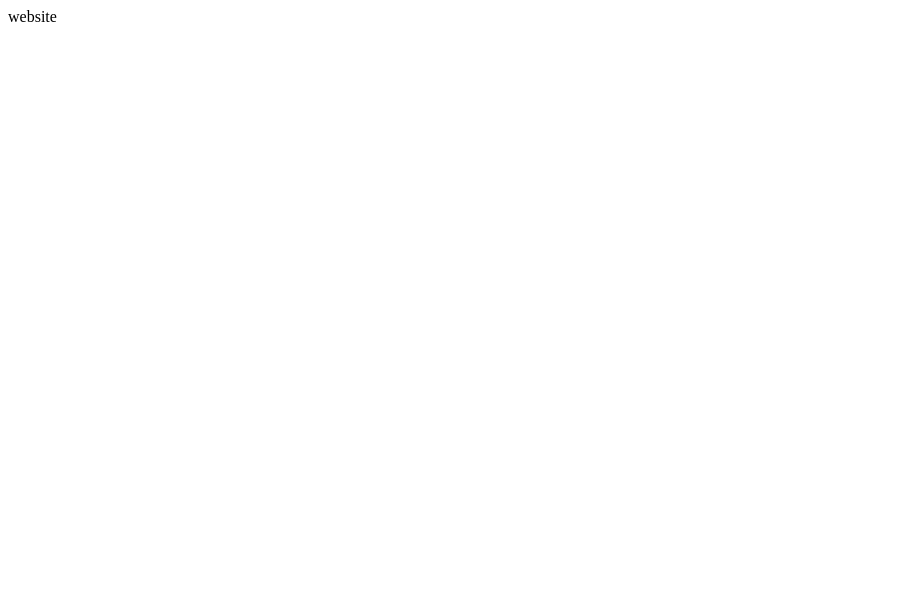
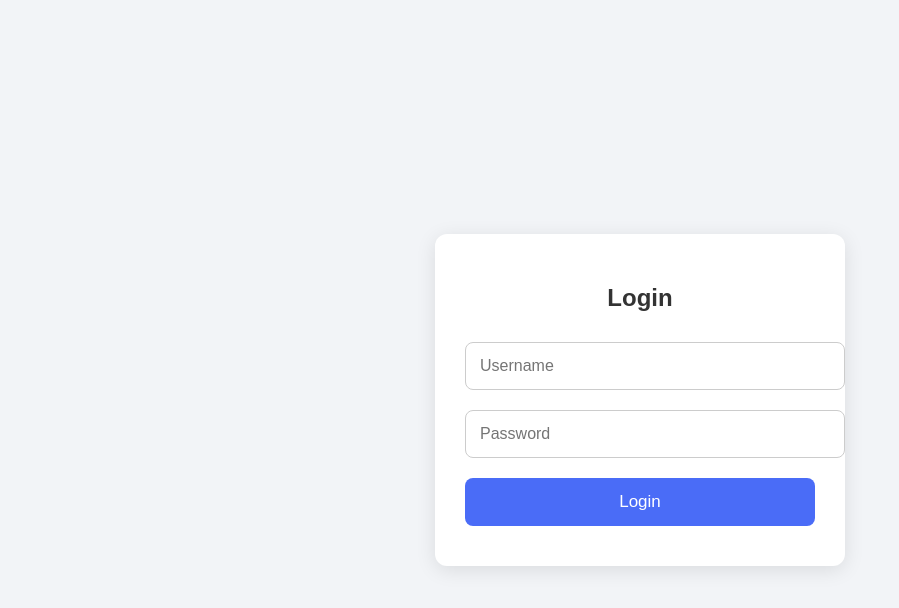
Before and after one commit to gethin101/splashin, a plain HTML site: page index.html in a window 1280 px wide. Shown: the whole page, without its empty margins (0-899 px from the left). Drawn offline with Linux system fonts and the light colour scheme.

Commit message:
Update index.html

```diff
--- a/index.html
+++ b/index.html
@@ -1 +1,145 @@
-website
+<!DOCTYPE html>
+<html lang="en">
+<head>
+    <meta charset="UTF-8">
+    <meta name="viewport" content="width=device-width, initial-scale=1.0">
+    <title>Splashin Login</title>
+
+    <style>
+        body {
+            margin: 0;
+            padding: 0;
+            font-family: Arial, sans-serif;
+            background: #f2f4f7;
+            display: flex;
+            justify-content: center;
+            align-items: center;
+            height: 100vh;
+        }
+
+        .login-box {
+            background: white;
+            padding: 30px;
+            width: 90%;
+            max-width: 350px;
+            border-radius: 12px;
+            box-shadow: 0 4px 20px rgba(0,0,0,0.1);
+            text-align: center;
+        }
+
+        h2 {
+            margin-bottom: 20px;
+            font-weight: 600;
+            color: #333;
+            font-size: 24px;
+        }
+
+        input {
+            width: 100%;
+            padding: 14px;
+            margin: 10px 0;
+            border-radius: 8px;
+            border: 1px solid #ccc;
+            font-size: 16px;
+        }
+
+        button {
+            width: 100%;
+            padding: 14px;
+            background: #4a6cf7;
+            color: white;
+            border: none;
+            border-radius: 8px;
+            font-size: 17px;
+            cursor: pointer;
+            margin-top: 10px;
+        }
+
+        button:hover {
+            background: #3c59d4;
+        }
+
+        .error {
+            color: red;
+            margin-top: 10px;
+            font-size: 15px;
+        }
+
+        @media (max-width: 400px) {
+            .login-box {
+                padding: 20px;
+            }
+
+            input, button {
+                font-size: 15px;
+                padding: 12px;
+            }
+        }
+    </style>
+</head>
+
+<body>
+
+    <div class="login-box">
+        <h2>Login</h2>
+
+        <input type="text" id="username" placeholder="Username">
+        <input type="password" id="password" placeholder="Password">
+
+        <button onclick="login()">Login</button>
+
+        <div id="error" class="error"></div>
+    </div>
+
+    <!-- Firebase -->
+    <script type="module">
+        const firebaseConfig = {
+          apiKey: "AIzaSyBYNiqTUUJtRHLM-9KWcRkRWxvbgo1JL8M",
+          authDomain: "splashin-game.firebaseapp.com",
+          projectId: "splashin-game",
+          storageBucket: "splashin-game.firebasestorage.app",
+          messagingSenderId: "288041679813",
+          appId: "1:288041679813:web:381e2b17ff1a3779b829ac"
+        };
+
+        import { initializeApp } from "https://www.gstatic.com/firebasejs/10.7.1/firebase-app.js";
+        import { getFirestore, collection, getDocs } from "https://www.gstatic.com/firebasejs/10.7.1/firebase-firestore.js";
+
+        const app = initializeApp(firebaseConfig);
+        const db = getFirestore(app);
+
+        async function login() {
+            const user = document.getElementById("username").value.trim();
+            const pass = document.getElementById("password").value.trim();
+            const errorBox = document.getElementById("error");
+
+            errorBox.textContent = "";
+
+            const playersRef = collection(db, "players");
+            const snapshot = await getDocs(playersRef);
+
+            let found = false;
+
+            snapshot.forEach(doc => {
+                const data = doc.data();
+
+                if (data.username === user && data.password === pass) {
+                    found = true;
+
+                    if (data.role === "admin") {
+                        window.location.href = "admin.html";
+                    } else {
+                        localStorage.setItem("playerId", doc.id);
+                        window.location.href = "player.html";
+                    }
+                }
+            });
+
+            if (!found) {
+                errorBox.textContent = "Incorrect username or password.";
+            }
+        }
+    </script>
+
+</body>
+</html>
```
